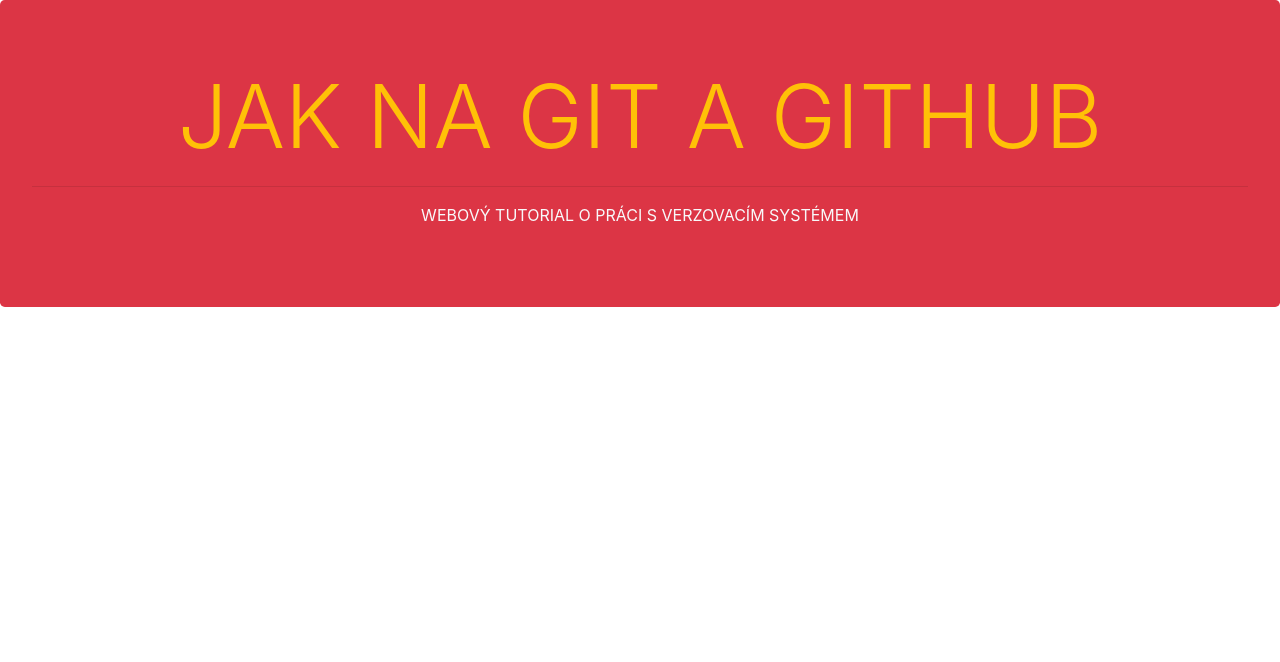
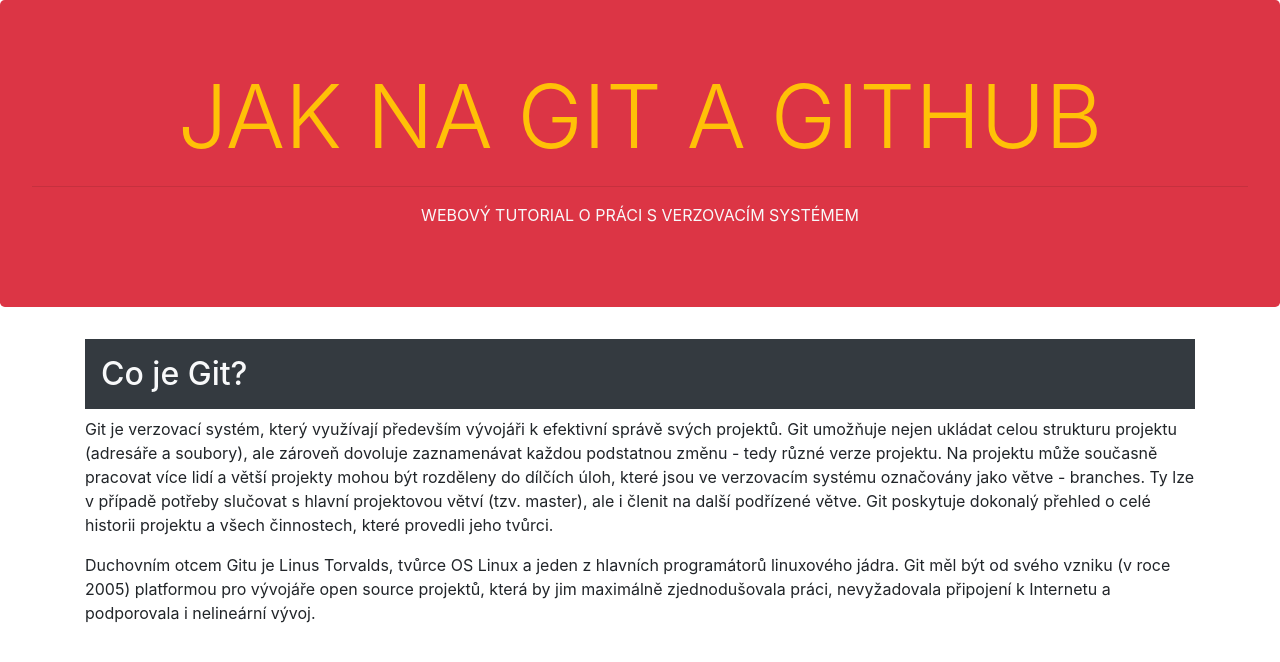
Before and after one commit to lucny/gittutorial, a plain HTML site: page index.html in a window 1280 px wide. Drawn offline with nearby package versions, Linux system fonts and the light colour scheme.

Commit message:
Druha verze - co je git

```diff
--- a/index.html
+++ b/index.html
@@ -1,26 +1,69 @@
-<!doctype html>
+<!DOCTYPE html>
 <html lang="cs">
   <head>
     <title>Git tutorial</title>
     <!-- Required meta tags -->
-    <meta charset="utf-8">
-    <meta name="viewport" content="width=device-width, initial-scale=1, shrink-to-fit=no">
+    <meta charset="utf-8" />
+    <meta
+      name="viewport"
+      content="width=device-width, initial-scale=1, shrink-to-fit=no"
+    />
 
     <!-- Bootstrap CSS -->
-    <link rel="stylesheet" href="https://stackpath.bootstrapcdn.com/bootstrap/4.3.1/css/bootstrap.min.css" integrity="sha384-ggOyR0iXCbMQv3Xipma34MD+dH/1fQ784/j6cY/iJTQUOhcWr7x9JvoRxT2MZw1T" crossorigin="anonymous">
+    <link
+      rel="stylesheet"
+      href="https://stackpath.bootstrapcdn.com/bootstrap/4.3.1/css/bootstrap.min.css"
+      integrity="sha384-ggOyR0iXCbMQv3Xipma34MD+dH/1fQ784/j6cY/iJTQUOhcWr7x9JvoRxT2MZw1T"
+      crossorigin="anonymous"
+    />
   </head>
   <body>
     <header class="jumbotron bg-danger text-center">
-        <h1 class="display-2 text-uppercase text-warning">Jak na Git a Github</h1>
-        <hr>
-        <p class="text-light">WEBOVÝ TUTORIAL O PRÁCI S VERZOVACÍM SYSTÉMEM</p>
+      <h1 class="display-2 text-uppercase text-warning">Jak na Git a Github</h1>
+      <hr />
+      <p class="text-light">WEBOVÝ TUTORIAL O PRÁCI S VERZOVACÍM SYSTÉMEM</p>
     </header>
-    <main></main>
+    <main class="container">
+      <section>
+        <h2 class="bg-dark text-light p-3">Co je Git?</h2>
+        <p>
+          Git je verzovací systém, který využívají především vývojáři k
+          efektivní správě svých projektů. Git umožňuje nejen ukládat celou
+          strukturu projektu (adresáře a soubory), ale zároveň dovoluje
+          zaznamenávat každou podstatnou změnu - tedy různé verze projektu. Na
+          projektu může současně pracovat více lidí a větší projekty mohou být
+          rozděleny do dílčích úloh, které jsou ve verzovacím systému označovány
+          jako větve - branches. Ty lze v případě potřeby slučovat s hlavní
+          projektovou větví (tzv. master), ale i členit na další podřízené
+          větve. Git poskytuje dokonalý přehled o celé historii projektu a všech
+          činnostech, které provedli jeho tvůrci.
+        </p>
+        <p>
+          Duchovním otcem Gitu je Linus Torvalds, tvůrce OS Linux a jeden z
+          hlavních programátorů linuxového jádra. Git měl být od svého vzniku (v
+          roce 2005) platformou pro vývojáře open source projektů, která by jim
+          maximálně zjednodušovala práci, nevyžadovala připojení k Internetu a
+          podporovala i nelineární vývoj.
+        </p>
+      </section>
+    </main>
     <footer></footer>
     <!-- Optional JavaScript -->
     <!-- jQuery first, then Popper.js, then Bootstrap JS -->
-    <script src="https://code.jquery.com/jquery-3.3.1.slim.min.js" integrity="sha384-q8i/X+965DzO0rT7abK41JStQIAqVgRVzpbzo5smXKp4YfRvH+8abtTE1Pi6jizo" crossorigin="anonymous"></script>
-    <script src="https://cdnjs.cloudflare.com/ajax/libs/popper.js/1.14.7/umd/popper.min.js" integrity="sha384-UO2eT0CpHqdSJQ6hJty5KVphtPhzWj9WO1clHTMGa3JDZwrnQq4sF86dIHNDz0W1" crossorigin="anonymous"></script>
-    <script src="https://stackpath.bootstrapcdn.com/bootstrap/4.3.1/js/bootstrap.min.js" integrity="sha384-JjSmVgyd0p3pXB1rRibZUAYoIIy6OrQ6VrjIEaFf/nJGzIxFDsf4x0xIM+B07jRM" crossorigin="anonymous"></script>
+    <script
+      src="https://code.jquery.com/jquery-3.3.1.slim.min.js"
+      integrity="sha384-q8i/X+965DzO0rT7abK41JStQIAqVgRVzpbzo5smXKp4YfRvH+8abtTE1Pi6jizo"
+      crossorigin="anonymous"
+    ></script>
+    <script
+      src="https://cdnjs.cloudflare.com/ajax/libs/popper.js/1.14.7/umd/popper.min.js"
+      integrity="sha384-UO2eT0CpHqdSJQ6hJty5KVphtPhzWj9WO1clHTMGa3JDZwrnQq4sF86dIHNDz0W1"
+      crossorigin="anonymous"
+    ></script>
+    <script
+      src="https://stackpath.bootstrapcdn.com/bootstrap/4.3.1/js/bootstrap.min.js"
+      integrity="sha384-JjSmVgyd0p3pXB1rRibZUAYoIIy6OrQ6VrjIEaFf/nJGzIxFDsf4x0xIM+B07jRM"
+      crossorigin="anonymous"
+    ></script>
   </body>
 </html>
```
